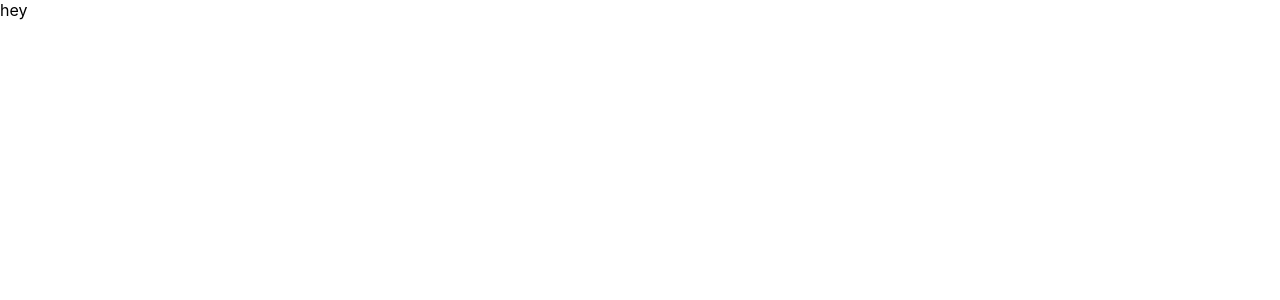
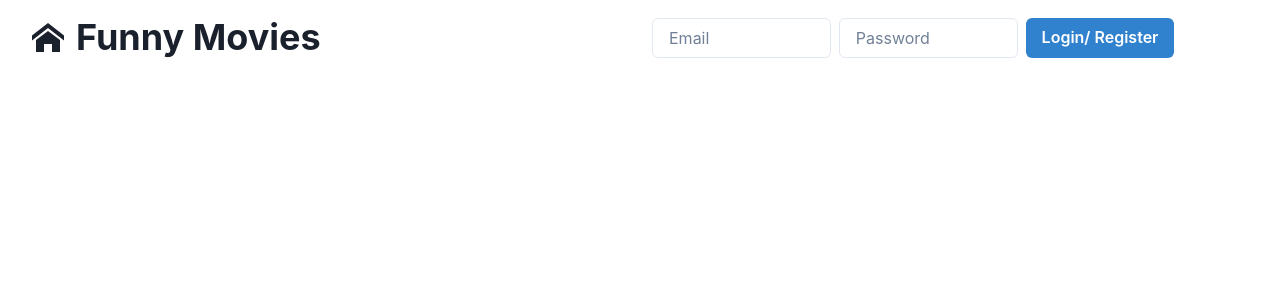
Before and after one commit to daniel-ctn/share-video, a React (Vite) app: page / in a window 1280 px wide. Shown: the top 300 px of the page. Built offline with nearby package versions, Linux system fonts and the light colour scheme.

Commit message:
style - build header

```diff
--- a/src/App.tsx
+++ b/src/App.tsx
@@ -1,13 +1,15 @@
-import { useState } from 'react'
+import {Container} from "@chakra-ui/react";
+
+import Header from "./components/Header";
 import './App.css'
 
 function App() {
 
-  return (
-    <div>
-      hey
-    </div>
-  )
+    return (
+        <Container maxW="1400px">
+            <Header/>
+        </Container>
+    )
 }
 
 export default App
--- /dev/null
+++ b/src/components/Header.tsx
@@ -0,0 +1,24 @@
+import {FC} from 'react'
+import {Box, Button, Container, Flex, Grid, Heading, Input} from "@chakra-ui/react";
+import {ImHome} from "react-icons/im";
+
+const Header: FC = () => {
+    return (
+        <Grid templateColumns='repeat(2, 1fr)' gap={6} alignItems="center" p={4}>
+            <Flex alignItems="center">
+                <ImHome size="2rem"/>
+                <Heading as='h1' size='xl' noOfLines={1} marginLeft={3}>
+                    Funny Movies
+                </Heading>
+            </Flex>
+            <Flex gap={2}>
+                <Input placeholder='Email' w="30%"/>
+                <Input placeholder='Password' w="30%"/>
+                <Button colorScheme='blue'>Login/ Register</Button>
+            </Flex>
+        </Grid>
+
+    );
+};
+
+export default Header;
--- a/src/main.tsx
+++ b/src/main.tsx
@@ -1,10 +1,13 @@
+import {ChakraProvider} from '@chakra-ui/react'
 import React from 'react'
 import ReactDOM from 'react-dom/client'
 import App from './App'
 import './index.css'
 
 ReactDOM.createRoot(document.getElementById('root')!).render(
-  <React.StrictMode>
-    <App />
-  </React.StrictMode>
+    <React.StrictMode>
+        <ChakraProvider>
+            <App/>
+        </ChakraProvider>
+    </React.StrictMode>
 )
```
Also changed, not shown: package.json (+6 -1 lines), src/components/Video.tsx (added, +11 -0 lines), 1 other file (tests, documents, lock files or other folders).
